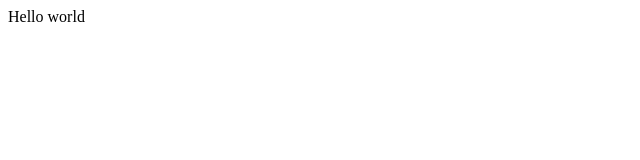
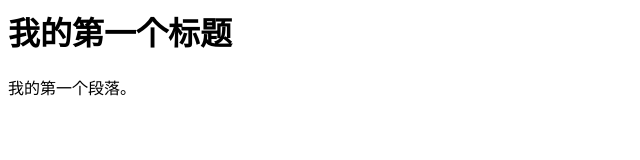
Before and after one commit to shaofengspace/shaofengspace.gihub.io, a plain HTML site: page index.html in a window 1280 px wide. Shown: the whole page, without its empty margins (0-640 px from the left). Drawn offline with Linux system fonts and the light colour scheme.

Commit message:
Update index.html

```diff
--- a/index.html
+++ b/index.html
@@ -1 +1,9 @@
-<p>Hello world</p>
+<html>
+<body>
+
+<h1>我的第一个标题</h1>
+
+<p>我的第一个段落。</p>
+
+</body>
+</html>
```
